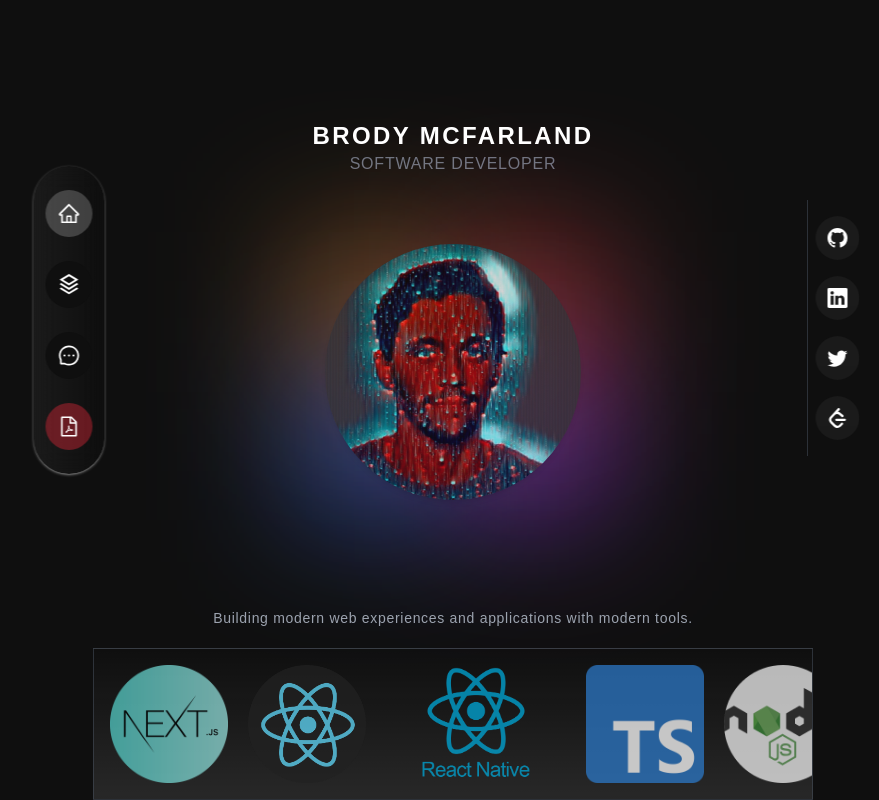
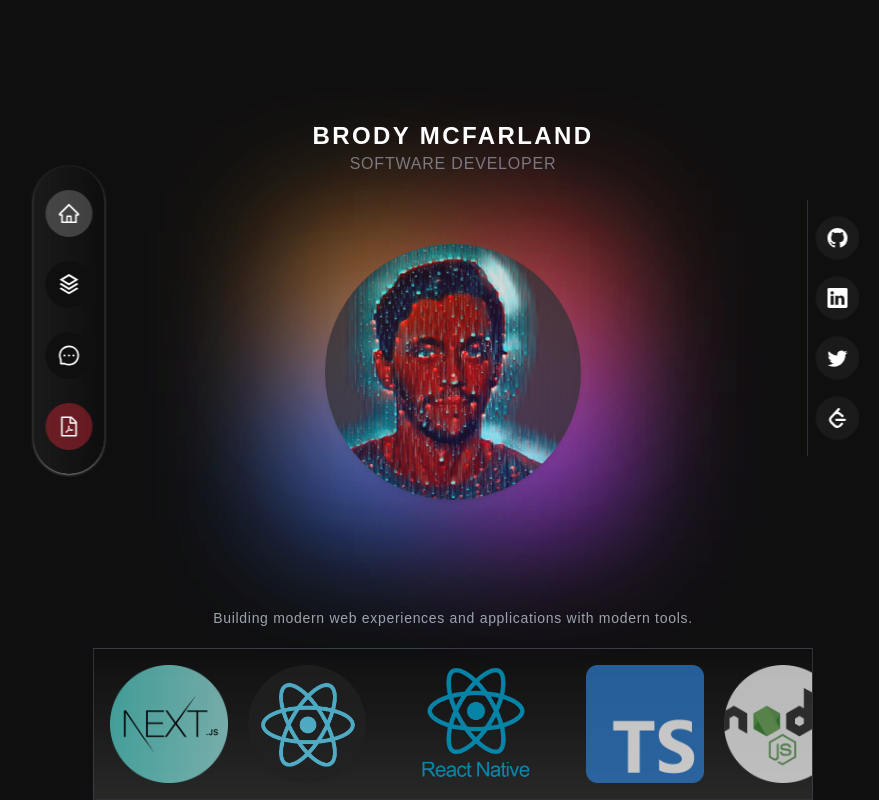
Before and after one commit to brodyamcfarland/WebsiteV3, a Next.js app: page / in a window 1280 px wide. Shown: the whole page, without its empty margins (187-1066 px from the left). Built offline with nearby package versions, Linux system fonts and the light colour scheme; what prettier-plugin-tailwindcss would draw is missing.

Commit message:
Seeing if the hero framer motion is working on mobile

```diff
--- a/src/components/Hero.tsx
+++ b/src/components/Hero.tsx
@@ -10,8 +10,43 @@ const Hero = () => {
                <h2 className="uppercase tracking-wider text-gray-500 md:pb-10">
                     Software Developer
                </h2>
+               {/* Desktop Only Animated Colored Circles */}
                <motion.div
                     initial={{ y: -400, x: -400 }}
+                    whileInView={{ y: 0, x: 0 }}
+                    transition={{
+                         duration: 1.2,
+                    }}
+                    className="absolute top-24 right-[50%] z-0 hidden h-40 w-40 animate-pulse-slow bg-yellow-900 mix-blend-screen blur-3xl md:top-48 md:block"
+               />
+               <motion.div
+                    initial={{ y: -400, x: 400 }}
+                    whileInView={{ y: 0, x: 0 }}
+                    transition={{
+                         duration: 1.2,
+                    }}
+                    className="absolute top-24 left-[50%] z-0 hidden h-40 w-40 animate-pulse-slow bg-red-900 mix-blend-screen blur-3xl md:top-48 md:block"
+               />
+               <motion.div
+                    initial={{ y: 400, x: -400 }}
+                    whileInView={{ y: 0, x: 0 }}
+                    transition={{
+                         duration: 1.2,
+                    }}
+                    className="absolute top-56 right-[50%] z-0 hidden h-40 w-40 animate-pulse-slow bg-blue-900 mix-blend-screen blur-3xl md:top-80 md:block"
+               />
+               <motion.div
+                    initial={{ y: 400, x: 400 }}
+                    whileInView={{ y: 0, x: 0 }}
+                    transition={{
+                         duration: 1.2,
+                    }}
+                    className="absolute top-56 left-[50%] z-0 hidden h-40 w-40 animate-pulse-slow bg-purple-900 mix-blend-screen blur-3xl md:top-80 md:block"
+               />
+               {/* Mobile & Tablet Colored Circles */}
+
+               <motion.div
+                    initial={{ y: -200, x: -150 }}
                     whileInView={{ y: 0, x: 0 }}
                     transition={{
                          duration: 1.2,
@@ -19,7 +54,7 @@ const Hero = () => {
                     className="absolute top-24 right-[50%] z-0 h-40 w-40 animate-pulse-slow bg-yellow-900 mix-blend-screen blur-3xl md:top-48"
                />
                <motion.div
-                    initial={{ y: -400, x: 400 }}
+                    initial={{ y: -200, x: 150 }}
                     whileInView={{ y: 0, x: 0 }}
                     transition={{
                          duration: 1.2,
@@ -27,7 +62,7 @@ const Hero = () => {
                     className="absolute top-24 left-[50%] z-0 h-40 w-40 animate-pulse-slow bg-red-900 mix-blend-screen blur-3xl md:top-48"
                />
                <motion.div
-                    initial={{ y: 400, x: -400 }}
+                    initial={{ y: 200, x: -150 }}
                     whileInView={{ y: 0, x: 0 }}
                     transition={{
                          duration: 1.2,
@@ -35,13 +70,14 @@ const Hero = () => {
                     className="absolute top-56 right-[50%] z-0 h-40 w-40 animate-pulse-slow bg-blue-900 mix-blend-screen blur-3xl md:top-80"
                />
                <motion.div
-                    initial={{ y: 400, x: 400 }}
+                    initial={{ y: 200, x: 150 }}
                     whileInView={{ y: 0, x: 0 }}
                     transition={{
                          duration: 1.2,
                     }}
                     className="absolute top-56 left-[50%] z-0 h-40 w-40 animate-pulse-slow bg-purple-900 mix-blend-screen blur-3xl md:top-80"
                />
+               {/* Animated Image */}
                <motion.div
                     initial={{ opacity: 0 }}
                     animate={{ opacity: 1 }}
```
